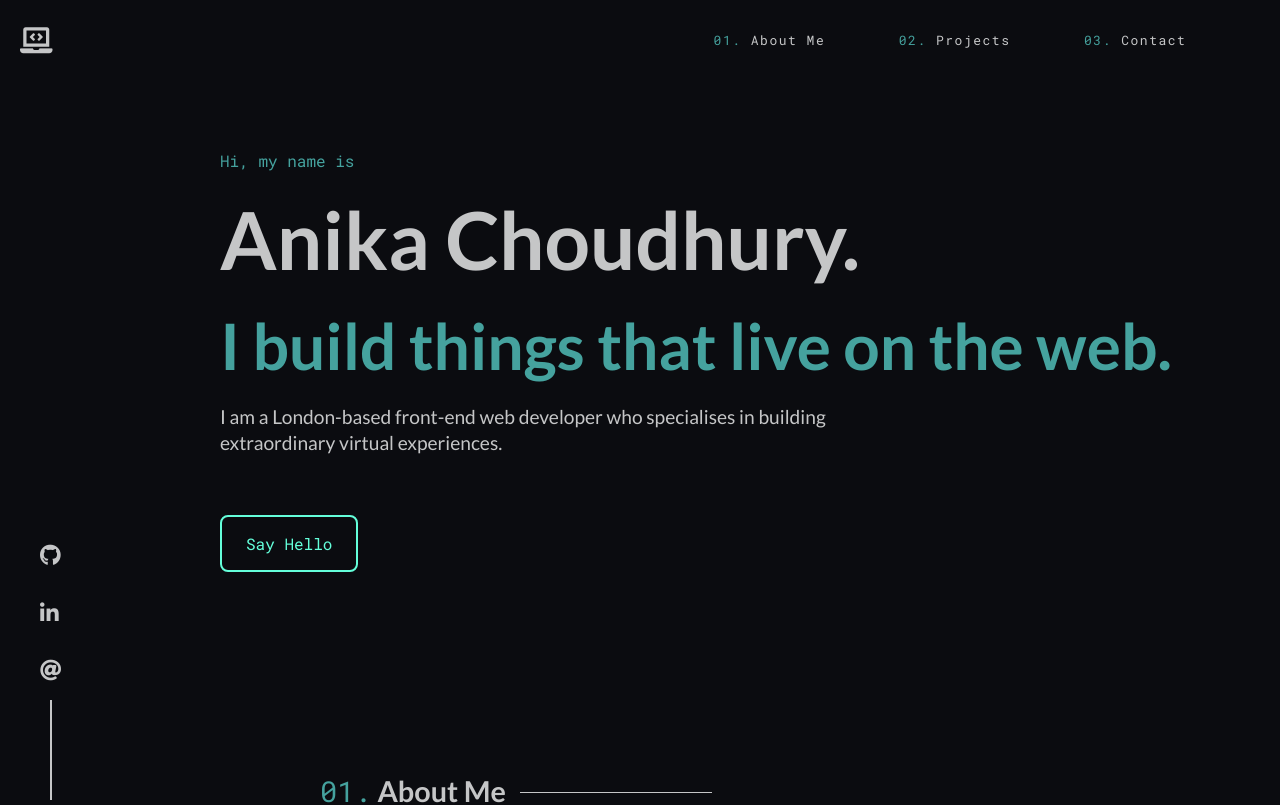
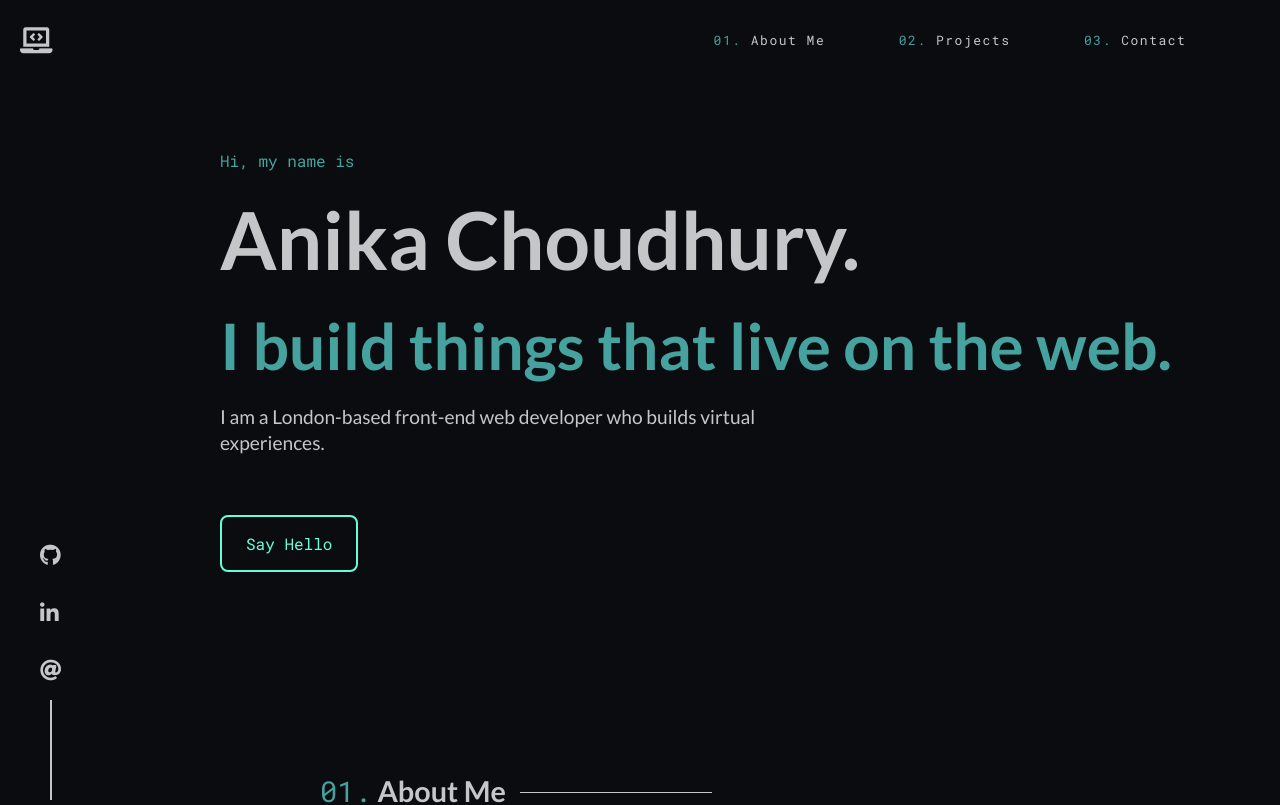
Before and after one commit to anikachoudhury/website-portfolio, a React (Create React App) app: page / in a window 1280 px wide. Shown: the top 805 px of the page. Built offline with nearby package versions, Linux system fonts and the light colour scheme.

Commit message:
updated introductory statement

```diff
--- a/src/components/Home.js
+++ b/src/components/Home.js
@@ -17,7 +17,8 @@ function Home() {
                 <p id="line-one">Hi, my name is</p>
                 <h1>Anika Choudhury.</h1>
                 <h2>I build things that live on the web.</h2>
-                <p id="line-four">I am a London-based front-end web developer who specialises in building extraordinary virtual experiences.</p>
+                <p id="line-four">I am a London-based front-end web developer who builds
+                virtual experiences.</p>
                 <button><a href="mailto:anikachoudhury010@gmail.com">Say Hello</a></button>
             </div>
         </div>
```
